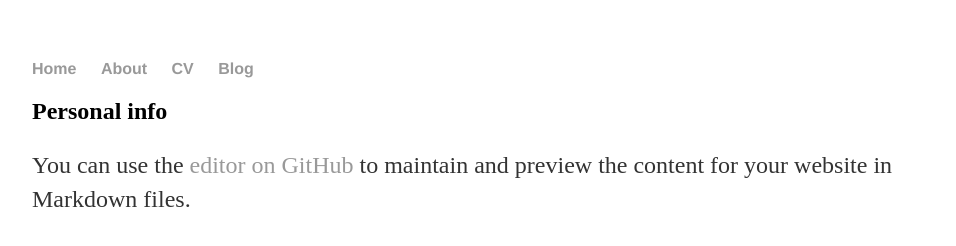
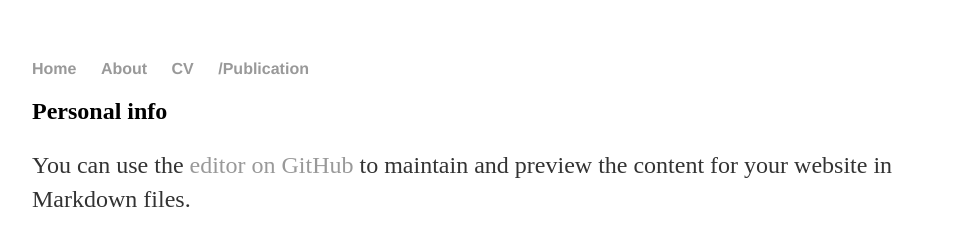
Before and after one commit to castrorenam/castrorenam.github.io, a Jekyll site: the page built from index.md, in a window 1280 px wide. Shown: the top 246 px of the page, without its empty margins (160-1116 px from the left). Built offline with Jekyll 4.4.1, drawn with Linux system fonts in a browser that asks for light colours; our own code applies the rules of GitHub Pages for plain Markdown files.

Commit message:
Building website

```diff
--- a/_layouts/default.html
+++ b/_layouts/default.html
@@ -11,7 +11,7 @@
 	        		<li><a href="/">Home</a></li>
 		        	<li><a href="/about">About</a></li>
 	        		<li><a href="/cv">CV</a></li>
-	        		<li><a href="/publication">Blog</a></li>
+	        		<li><a href="/publication">/Publication</a></li>
 	    		</ul>
 			</nav>
 			<div class="container">
```
